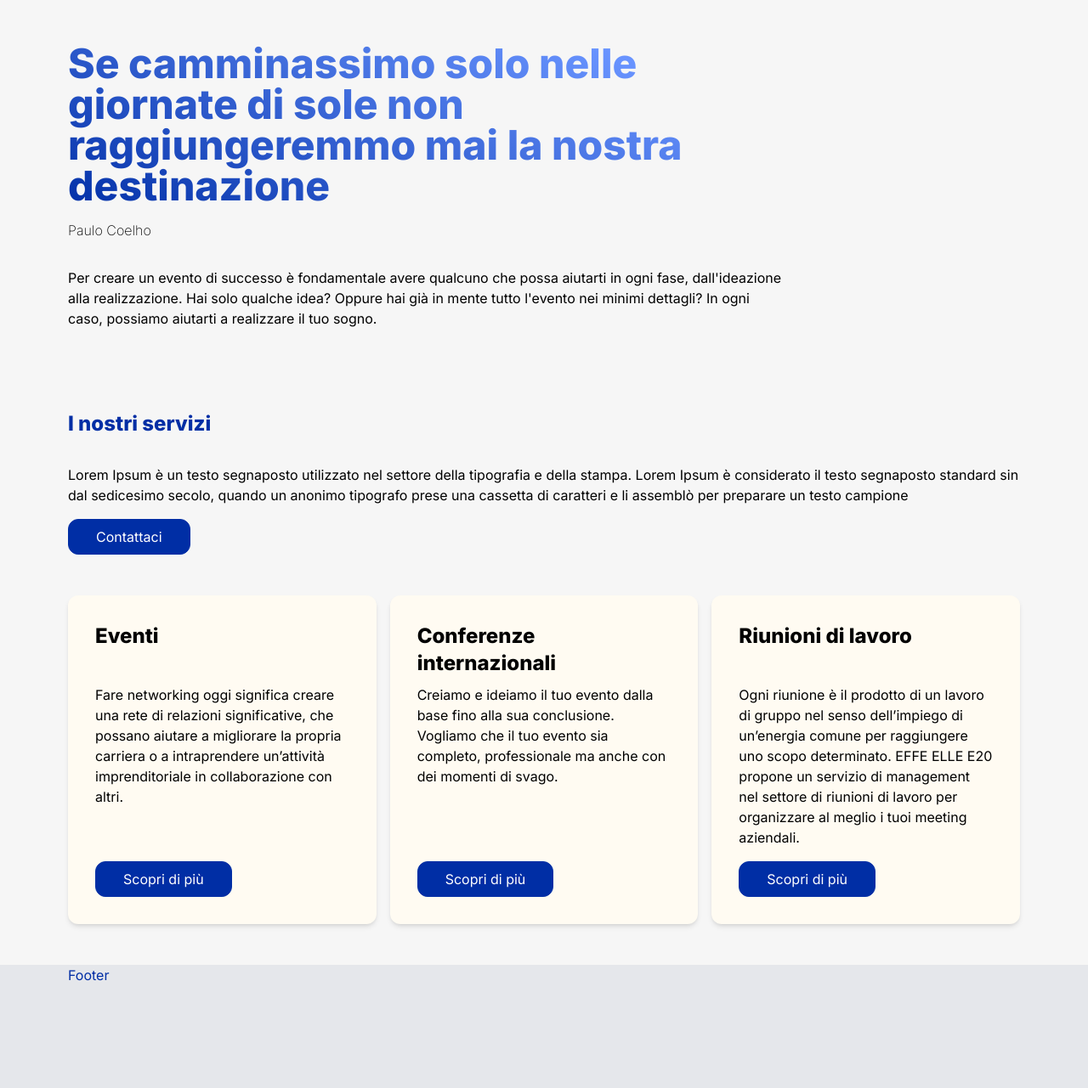
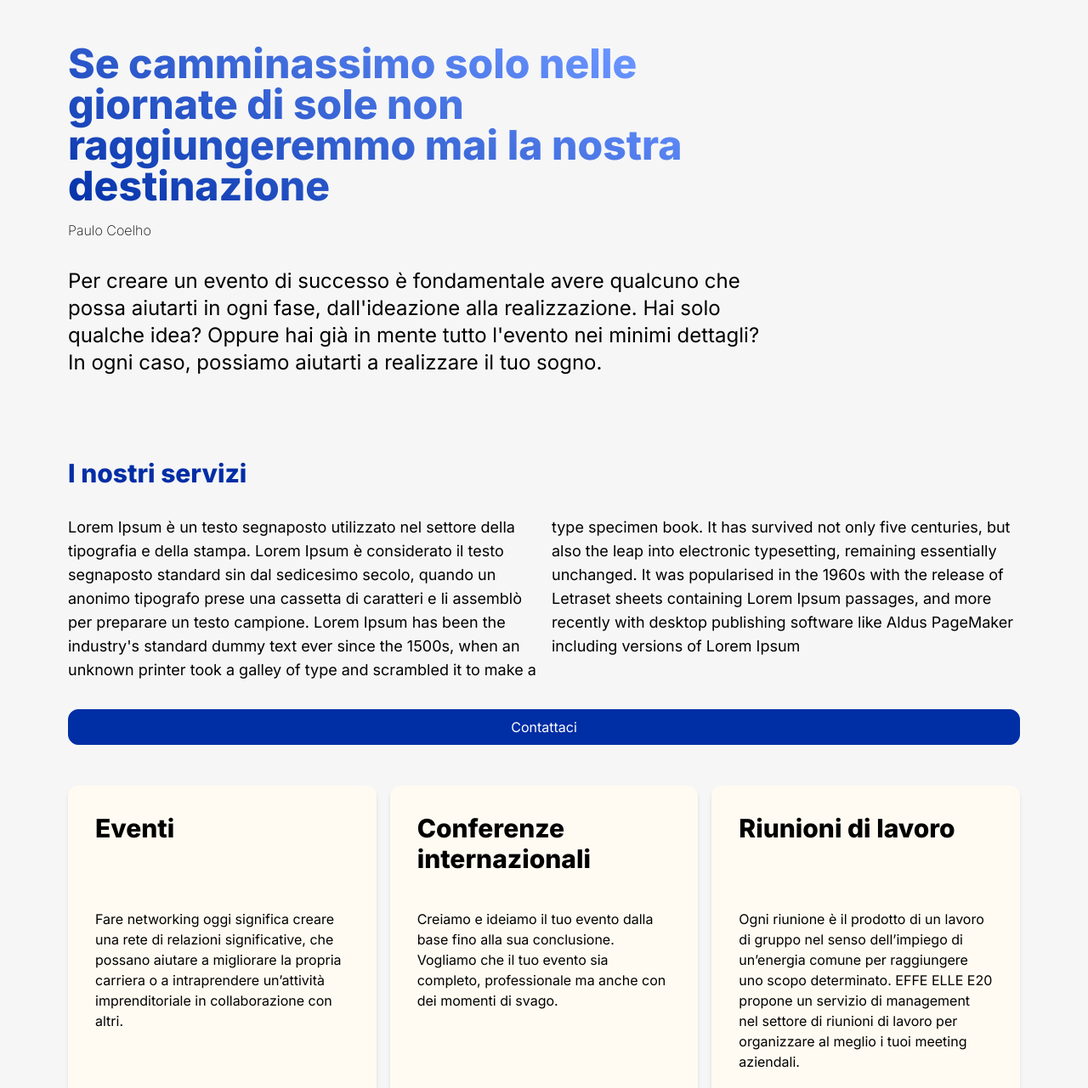
Before and after one commit to Lapociterni95/EffeElleEventi, an Astro site: page / in a window 1280 px wide. Shown: the part 77-1358 px from the top of the page at 85% size. Built offline with nearby package versions, Linux system fonts and the light colour scheme; Astro itself is replaced by a stand-in of ours.

Commit message:
jumbo and services more styles

```diff
--- a/src/components/Card.astro
+++ b/src/components/Card.astro
@@ -9,10 +9,10 @@ const { title, body } = Astro.props;
 ---
 
 <li
-  class="rounded-xl shadow-md p-8 bg-client-beige flex flex-col justify-between items-start"
+  class="rounded-xl shadow-md p-8 bg-client-beige flex flex-col justify-between items-start hover:shadow-lg transition-shadow duration-300"
 >
-  <div class="flex flex-col gap-y-2 items-start">
-    <h2 class="font-bold text-2xl min-h-[65px]">
+  <div class="flex flex-col gap-y-2 items-start pb-4">
+    <h2 class="font-bold text-3xl min-h-[105px]">
       {title}
     </h2>
     <p>
--- a/src/components/Jumbo.astro
+++ b/src/components/Jumbo.astro
@@ -12,7 +12,7 @@ import data from "../data/jumbo.json";
     <span class="font-light">{data.author}</span>
   </header>
   <div>
-    <p>
+    <p class="text-2xl">
       {data.description}
     </p>
   </div>
--- a/src/components/Services.astro
+++ b/src/components/Services.astro
@@ -6,12 +6,12 @@ import Button from "./Button.astro";
 
 <section class="py-12 w-full">
   <header class="pb-8">
-    <h2 class="text-2xl text-client-blue font-bold">
+    <h2 class="text-3xl text-client-blue font-bold">
       {data.title}
     </h2>
   </header>
-  <div>
-    <p>
+  <div class="flex flex-col gap-y-4">
+    <p class="text-lg columns-2">
       {data.description}
     </p>
     <Button text={data.button} />
--- a/src/data/services.json
+++ b/src/data/services.json
@@ -1,6 +1,6 @@
 {
     "title": "I nostri servizi",
-    "description": "Lorem Ipsum è un testo segnaposto utilizzato nel settore della tipografia e della stampa. Lorem Ipsum è considerato il testo segnaposto standard sin dal sedicesimo secolo, quando un anonimo tipografo prese una cassetta di caratteri e li assemblò per preparare un testo campione",
+    "description": "Lorem Ipsum è un testo segnaposto utilizzato nel settore della tipografia e della stampa. Lorem Ipsum è considerato il testo segnaposto standard sin dal sedicesimo secolo, quando un anonimo tipografo prese una cassetta di caratteri e li assemblò per preparare un testo campione. Lorem Ipsum has been the industry's standard dummy text ever since the 1500s, when an unknown printer took a galley of type and scrambled it to make a type specimen book. It has survived not only five centuries, but also the leap into electronic typesetting, remaining essentially unchanged. It was popularised in the 1960s with the release of Letraset sheets containing Lorem Ipsum passages, and more recently with desktop publishing software like Aldus PageMaker including versions of Lorem Ipsum",
     "button": "Contattaci",
     "cards":[
         {
--- a/src/pages/index.astro
+++ b/src/pages/index.astro
@@ -4,7 +4,7 @@ import Jumbo from "../components/Jumbo.astro";
 import Services from "../components/Services.astro";
 ---
 
-<Layout title="Welcome to Astro.">
+<Layout title="Effe Elle Eventi">
   <main class="px-4 sm:px-12 md:px-20">
     <Jumbo />
     <Services />
```
